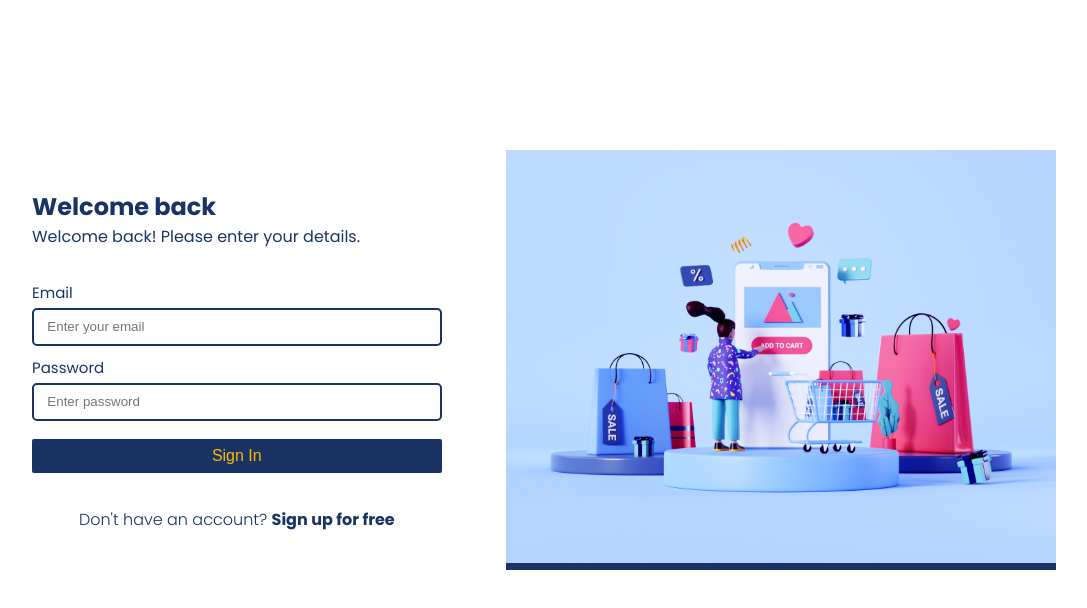
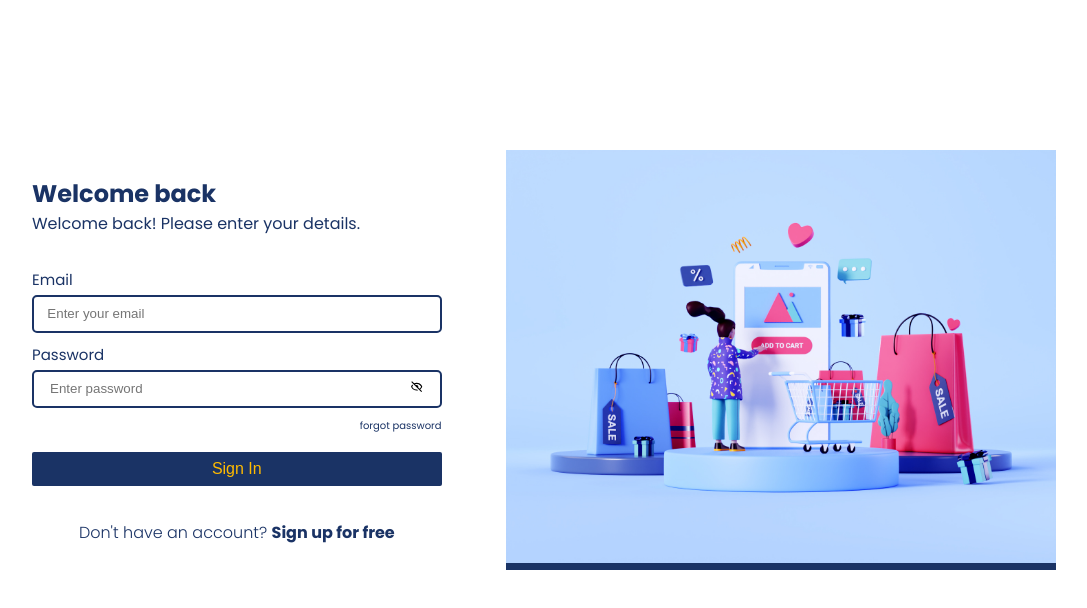
Before and after one commit to chrisachoo/students-projects, a React (Vite) app: page /signin in a window 1280 px wide. Shown: the top 608 px of the page, without its empty margins (96-1183 px from the left). Built offline with nearby package versions, Linux system fonts and the light colour scheme; no server answers.

Commit message:
reset password

```diff
--- a/src/App.css
+++ b/src/App.css
@@ -63,6 +63,35 @@ textarea {
   min-height: 38px;
 }
 
+.password-input {
+  display: flex;
+  align-items: center;
+  font-size: 16px;
+
+  width: 100%;
+  padding: .5em 1em;
+  border: 2px solid var(--primary-color);
+  border-radius: 5px;
+  outline: none;
+  min-height: 38px;
+}
+
+.password-input input {
+  width: 100%;
+  padding: unset;
+  border: none;
+  border-radius: 5px;
+  outline: none;
+  min-height: unset;
+}
+
+.password-input button {
+  border: none;
+  outline: none;
+  background: transparent;
+  cursor: pointer;
+}
+
 select {
   appearance: none;
   background-color: transparent;
@@ -99,6 +128,17 @@ form {
 
 .radio-button input {
   width:  unset !important;
+}
+
+.forgot-password p {
+  float: right;
+  cursor: pointer;
+  font-size: 10px;
+}
+
+.forgot-password p:hover {
+  text-decoration: underline;
+  color: var(--secondary-color);
 }
 
 /* CARDS */
--- a/src/App.jsx
+++ b/src/App.jsx
@@ -1,6 +1,6 @@
 import React, { useEffect, useState } from 'react'
 import { Routes, Route, useLocation } from 'react-router-dom'
-import { SignIn, SignUp, Profile, LandingPage, Products, Detail, Cart } from './components/pages'
+import { SignIn, SignUp, Profile, LandingPage, Products, Detail, Cart, Reset } from './components/pages'
 import { Footer, Navigation } from './components'
 import { Dashboard } from './components/admin/index'
 import './App.css'
@@ -32,7 +32,8 @@ function App() {
   return (
     <div className='app'>
       {
-        location.pathname !== '/signin' && location.pathname !== '/signup' && location.pathname !== '/admin/dashboard' && <Navigation />
+        location.pathname !== '/signin' && location.pathname !== '/signup' &&
+        location.pathname !== '/admin/dashboard' && location.pathname !== '/reset-password' && <Navigation />
       }
       <Routes>
         <Route path='/' element={<Home />} />
@@ -42,6 +43,7 @@ function App() {
         <Route path='/products' element={<Products />} />
         <Route path='/product-details' element={<Detail />} />
         <Route path='/cart-items' element={<Cart />} />
+        <Route path='/reset-password' element={<Reset />} />
 
         <Route path='/admin/dashboard' element={<Dashboard />} />
       </Routes>
--- /dev/null
+++ b/src/components/atoms/password.jsx
@@ -0,0 +1,24 @@
+import { BiShow, BiHide } from 'react-icons/bi'
+
+const Password = ({ label, type, placeholder, name, value, onChange, required, disabled, pattern, title, onClick }) => {
+  return (
+    <div className='grid-display'>
+      <label>{label}</label>
+      <div className='password-input'>
+        <input className='invalid'
+          type={type}
+          placeholder={placeholder}
+          name={name} value={value}
+          onChange={onChange}
+          required={required}
+          disabled={disabled}
+          pattern={pattern}
+          title={title}
+        />
+        <button onClick={onClick}>{!onClick ? <BiShow /> : <BiHide />}</button>
+      </div>
+    </div>
+  )
+}
+
+export default Password
--- a/src/components/hooks/useSignin.jsx
+++ b/src/components/hooks/useSignin.jsx
@@ -2,6 +2,7 @@ import { useState } from 'react'
 import { useAuthContext } from './useAuthContext'
 import { useNavigate } from 'react-router-dom'
 import jwt_decode from 'jwt-decode'
+import Swal from 'sweetalert2'
 
 export const useSignin = () => {
   let navigate = useNavigate()
@@ -75,5 +76,32 @@ export const useSignin = () => {
     }
   }
 
-  return { signin, isLoading, error }
+  const resetPasswords = async (email) => {
+    setIsLoading(true)
+    setError(null)
+
+    const response = await fetch(`${_url}/user/forgot-password`, {
+      method: 'POST',
+      headers: { 'Content-Type': 'application/json' },
+      body: JSON.stringify({ email })
+    }).catch((err) => {
+      console.log(err)
+    })
+    const json = await response.json()
+
+    if (!response.ok) {
+      setIsLoading(false)
+      Swal.fire(
+        'Error',
+        json.error,
+        'error'
+      )
+    }
+
+    if (response.ok) {
+      setIsLoading(false)
+    }
+  }
+
+  return { signin, resetPasswords, isLoading, error }
 }
--- a/src/components/index.js
+++ b/src/components/index.js
@@ -4,5 +4,6 @@ export { default as Input } from './atoms/input'
 export { default as Footer } from './organisms/footer'
 export { default as Loader } from './atoms/loader'
 export { default as Navigation } from './organisms/navigation'
+export { default as Password } from './atoms/password'
 export { default as RemeberMe } from './atoms/remember'
 export { default as SubText } from '../styled-elements/subtext'
--- a/src/components/pages/create/create.css
+++ b/src/components/pages/create/create.css
@@ -30,3 +30,35 @@
   bottom: 30px;
   left: 30px;
 }
+
+/* RESET PASSWORD */
+.reset {
+  display: flex;
+  align-items: center;
+  justify-content: center;
+
+  width: 100%;
+  min-height: 550px;
+}
+
+.reset-box {
+  display: grid;
+  gap: 1em;
+
+  padding: 1em;
+  border-radius: 5px;
+  box-shadow: rgba(60, 64, 67, 0.3) 0px 1px 2px 0px, rgba(60, 64, 67, 0.15) 0px 2px 6px 2px;
+}
+
+.reset-box__text h2{
+  margin-bottom: 8px;
+}
+
+@media only screen and (max-width: 550px) {
+  .reset-box__text h2 {
+    font-size: 22px;
+  }
+  .reset-box__text p {
+    font-size: 12px;
+  }
+}
--- /dev/null
+++ b/src/components/pages/create/reset.jsx
@@ -0,0 +1,54 @@
+import { useSignin } from '../../hooks/useSignin'
+import { Button, Input, Loader } from '../../'
+import { useState } from 'react'
+
+const Reset = () => {
+
+  const { resetPasswords, isLoading } = useSignin()
+  const [form, setForm] = useState({
+    email: ''
+  })
+
+  const handleFormChange = (event) => {
+    const updatedForm = { ...form }
+    updatedForm[event.target.name] = event.target.value;
+
+    setForm(updatedForm)
+  }
+
+  const handleSubmit = async (event) => {
+    event.preventDefault()
+    await resetPasswords(form.email)
+  }
+
+  return (
+    <div className='section__padding reset'>
+      {isLoading ? <Loader /> : null}
+      <div className='reset-box'>
+        <div className='reset-box__text'>
+          <h2>Password assistance</h2>
+          <p>Enter the email address associated with your Sharp Witted account.</p>
+        </div>
+        <form onSubmit={handleSubmit}>
+          <Input
+            label={`Email`}
+            type={`email`}
+            name={`email`}
+            value={form.email}
+            required={true}
+            onChange={handleFormChange}
+            placeholder={`Enter your email`}
+          />
+          <Button
+            type='submit'
+            label={`Continue`}
+            width={`100%`}
+            disabled={isLoading}
+          />
+        </form>
+      </div>
+    </div>
+  )
+}
+
+export default Reset
--- a/src/components/pages/index.js
+++ b/src/components/pages/index.js
@@ -5,3 +5,4 @@ export { default as Profile } from './onboarding/profile'
 export { default as LandingPage } from './onboarding/landing'
 export { default as Products } from './lists/products'
 export { default as Detail } from './lists/detail'
+export { default as Reset } from './create/reset'
--- a/src/components/pages/onboarding/signin.jsx
+++ b/src/components/pages/onboarding/signin.jsx
@@ -1,7 +1,7 @@
 import React, { useState } from 'react'
 import { useNavigate, useLocation } from 'react-router-dom'
 import { useSignin } from '../../hooks/useSignin'
-import { Input, Button, Loader, SubText } from '../../'
+import { Input, Button, Loader, Password, SubText } from '../../'
 import shopping from '../../../images/dribble.jpg'
 import './onboarding.css'
 
@@ -13,6 +13,11 @@ const SignIn = () => {
     email: '',
     password: ''
   })
+
+  const [passwordShown, setPasswordShown] = useState(false)
+  const togglePassword = () => {
+    setPasswordShown(!passwordShown)
+  }
 
   const { signin, error, isLoading } = useSignin()
 
@@ -28,6 +33,10 @@ const SignIn = () => {
 
     let { email: username, password } = form
     await signin(username, password).catch(err => { console.log("Error", err) })
+  }
+
+  const forgotPassword = () => {
+    navigate('/reset-password')
   }
 
   return (
@@ -52,15 +61,20 @@ const SignIn = () => {
             required={true}
           />
 
-          <Input
+          <Password
             label={`Password`}
-            type={`password`}
+            type={passwordShown ? 'text' : 'password'}
             name={`password`}
             value={form.password}
             onChange={handleFormChange}
             placeholder={`Enter password`}
             required={true}
+            onClick={togglePassword}
           />
+
+          <div className='forgot-password'>
+            <p onClick={forgotPassword}>forgot password</p>
+          </div>
 
           <div className='padding'>
             <Button
--- a/src/components/pages/onboarding/signup.jsx
+++ b/src/components/pages/onboarding/signup.jsx
@@ -1,7 +1,7 @@
 import React, { useState } from 'react'
 import { useSignup } from '../../hooks/useSignup'
 import { useNavigate, useLocation } from 'react-router-dom'
-import { Input, Loader, Button } from '../../index'
+import { Input, Loader, Button, Password } from '../../index'
 import shopping from '../../../images/4944667.jpg'
 import './onboarding.css'
 
@@ -17,6 +17,10 @@ const SignUp = () => {
     usertype: 'shopper',
     password: ''
   })
+  const [passwordShown, setPasswordShown] = useState(false)
+  const togglePassword = () => {
+    setPasswordShown(!passwordShown)
+  }
 
   const { signup, isLoading, error } = useSignup()
 
@@ -98,14 +102,15 @@ const SignUp = () => {
             />
 
 
-            <Input
+            <Password
             label={`Password`}
-              type={`password`}
+            type={passwordShown ? 'text' : 'password'}
             name={`password`}
             value={form.password}
             onChange={handleFormChange}
             placeholder={`Enter password`}
             required={true}
+            onClick={togglePassword}
           />
 
             <div className='padding'>
```
Lines whose indentation alone changed are shown as unchanged.
